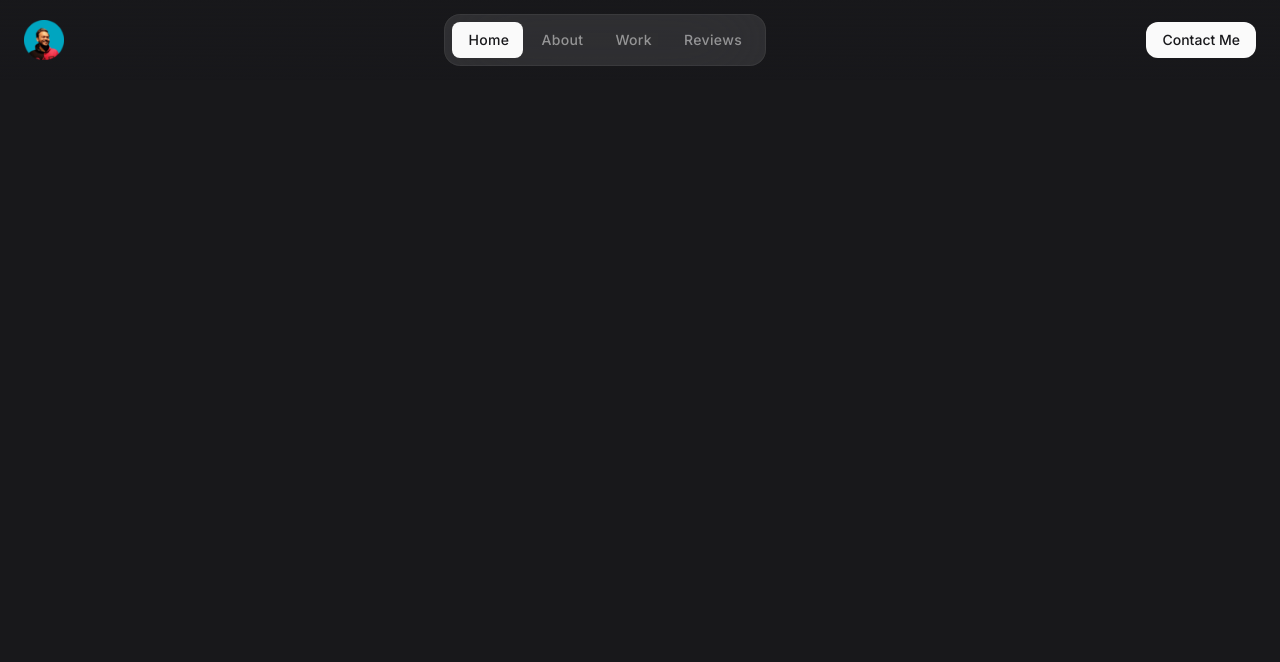
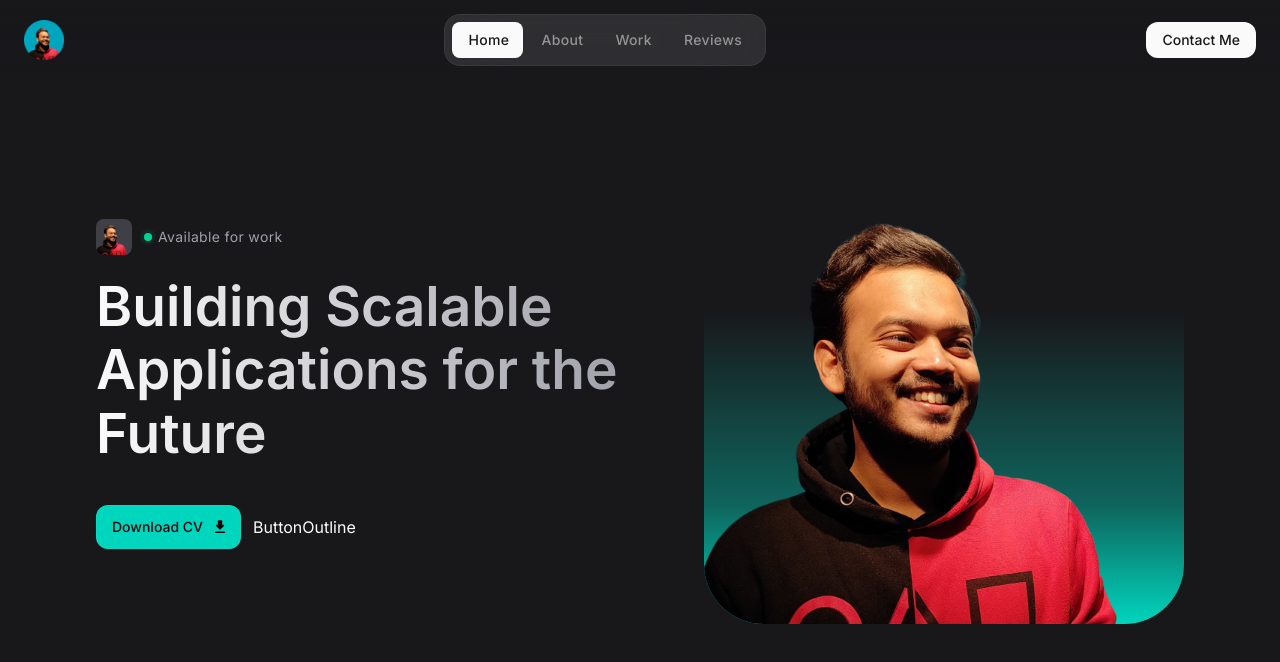
Before and after one commit to shahriar-tamjid/portfolio-v5, a React (Vite) app: page / in a window 1280 px wide. Shown: the top 662 px of the page. Built offline with nearby package versions, Linux system fonts and the light colour scheme.

Commit message:
Added Hero Section

```diff
--- a/src/App.jsx
+++ b/src/App.jsx
@@ -5,10 +5,16 @@
 
 import React from 'react'
 import Header from './components/Header'
+import Hero from './components/Hero'
 
 function App() {
   return (
-    <Header />
+    <>
+      <Header />
+      <main>
+        <Hero />
+      </main>
+    </>
   )
 }
 
--- /dev/null
+++ b/src/components/Button.jsx
@@ -0,0 +1,45 @@
+/**
+ * @copyright 2025 Shahriar Tamjid
+ * @license Apache-2.0
+ */
+
+import React from 'react'
+import PropTypes from 'prop-types'
+
+// primary button
+const ButtonPrimary = ({
+    href,
+    target = '_self',
+    label,
+    icon,
+    classes
+}) => {
+    if (href) {
+        return (
+            <a href={href} target={target} className={"btn btn-primary " + classes}>
+                {label}
+                {icon ? <span className='material-icons-round' aria-hidden='true'>{icon}</span> : undefined}
+            </a>
+          )
+    } else {
+        return (
+            <button className={'btn btn-primary ' + classes}>
+                {label}
+                {icon ? <span className='material-icons-round' aria-hidden='true'>{icon}</span> : undefined}
+            </button>
+          )
+    }
+
+}
+
+ButtonPrimary.propTypes = {
+    label: PropTypes.string.isRequired,
+    href: PropTypes.string,
+    target: PropTypes.string,
+    icon: PropTypes.string,
+    classes: PropTypes.string
+}
+
+export {
+    ButtonPrimary
+}
--- /dev/null
+++ b/src/components/Hero.jsx
@@ -0,0 +1,58 @@
+/**
+ * @copyright 2025 Shahriar Tamjid
+ * @license Apache-2.0
+ */
+
+import React from 'react'
+import { ButtonPrimary } from './Button'
+
+const Hero = () => {
+  return (
+    <section id='home' className='pt-28 lg:pt-36'>
+        <div className='container items-center lg:grid lg:grid-cols-2 lg:gap-10'>
+            <div>
+                <div className='flex items-center gap-3'>
+                    <figure className="img-box w-9 h-9 rounded-lg">
+                        <img src="/images/portfolio-profile.png" alt="Shahriar Tamjid"
+                            width={40} height={40}
+                            className='img-cover'
+                        />
+                    </figure>
+
+                    <div className='flex items-center gap-1.5 text-zinc-400 text-sm tracking-wide'>
+                        <span className='relative w-2 h-2 rounded-full bg-emerald-400'>
+                            <span className="absolute inset-0 rounded-full bg-emerald-400 animate-ping"></span>
+                        </span>
+
+                        Available for work
+                    </div>
+                </div>
+
+                <h2 className='headline-1 max-w-[15ch] sm:max-w-[20ch] lg:max-w-[15ch] mt-5 mb-8 lg:mb-10'>
+                    Building Scalable Applications for the Future
+                </h2>
+
+                <div className="flex items-center gap-3">
+                    <ButtonPrimary
+                        label="Download CV"
+                        icon="download"
+                    />
+
+                    ButtonOutline
+                </div>
+            </div>
+
+            <div className="hidden lg:block">
+                <figure className="w-full max-w-[480px] ml-auto bg-gradient-to-t from-teal-400 via-25% via-teal-400/40 to-65% rounded-[60px] overflow-hidden">
+                    <img src="/images/portfolio-profile.png" alt="Shahriar Tamjid"
+                        width={656} height={800}
+                        className='w-full'
+                    />
+                </figure>
+            </div>
+        </div>
+    </section>
+  )
+}
+
+export default Hero
--- a/src/index.css
+++ b/src/index.css
@@ -16,6 +16,39 @@
 body {
   @apply bg-zinc-900 text-zinc-50
 }
+
+/* typography */
+.headline-1 {
+  @apply max-w-max;
+  background: -webkit-linear-gradient(0deg, #fafafa, #a1a1aa);
+  -webkit-background-clip: text;
+  -webkit-text-fill-color: transparent;
+}
+
+.headline-1 {
+  @apply text-5xl leading-tight font-semibold lg:text-[55px] lg:leading-[1.15]
+}
+
+/* utilities */
+.material-icons-round {
+  @apply w-[1em] h-[1em] overflow-hidden
+}
+
+.container {
+  @apply px-4 mx-auto lg:px-8 xl:max-w-6xl
+}
+
+.img-box {
+  @apply bg-zinc-700 overflow-hidden
+}
+
+.img-cover {
+  @apply w-full h-full object-center
+}
+
+
+
+/* components */
 
 /* menu btn */
 .menu-btn {
@@ -61,3 +94,15 @@
 .btn-secondary {
   @apply bg-zinc-50 text-zinc-900 active:bg-zinc-50/80
 }
+
+.btn .material-icons-round {
+  @apply text-[18px]
+}
+
+.btn:has( .material-icons-round) {
+  @apply pr-3
+}
+
+.btn-primary {
+  @apply h-11 bg-teal-400 text-zinc-950 hover:bg-teal-300 active:bg-teal-400
+}
```
Also changed, not shown: public/images/portfolio-profile.png (added).
